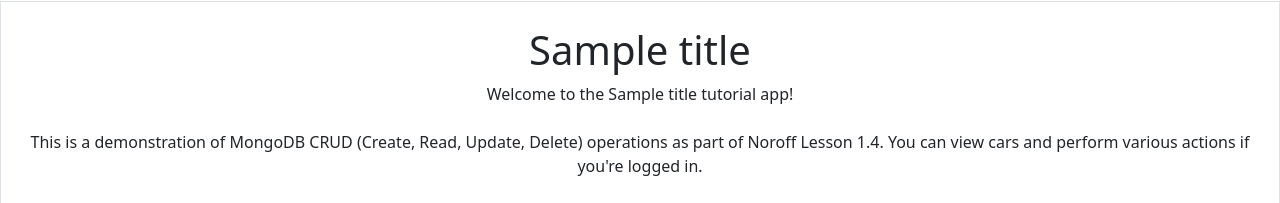
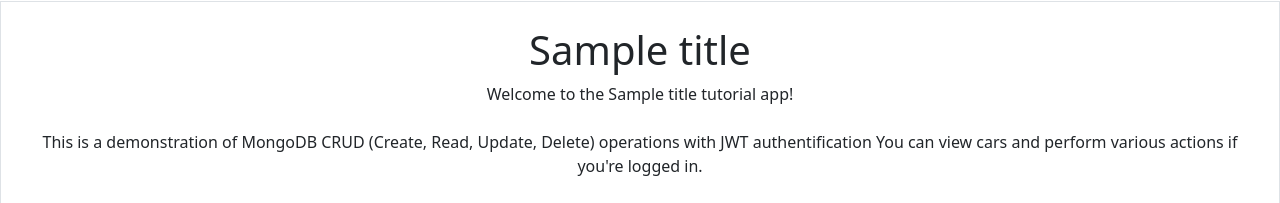
Before and after one commit to devrimsavas/Mongo_JWT, a Node project: template views/index.ejs in a window 1280 px wide. Shown: the part 117-320 px from the top of the page. Run offline with Node 20 templates, Linux system fonts and the light colour scheme; the template is opened without the code that fills it: most values are stand-ins (such as "Sample title", 1, 10 or a date in 2020); some libraries are stand-ins or nearby versions.

Commit message:
Update index.ejs

```diff
--- a/views/index.ejs
+++ b/views/index.ejs
@@ -18,8 +18,7 @@
       <p class="text-center">Welcome to the <%= title %> tutorial app!</p>
 
       <div class="mt-4 text-center">
-        <p>This is a demonstration of MongoDB CRUD (Create, Read, Update, Delete) operations as part of Noroff Lesson
-          1.4.
+        <p>This is a demonstration of MongoDB CRUD (Create, Read, Update, Delete) operations  with JWT authentification
           You can view cars and perform various actions if you're logged in.</p>
       </div>
 
```
